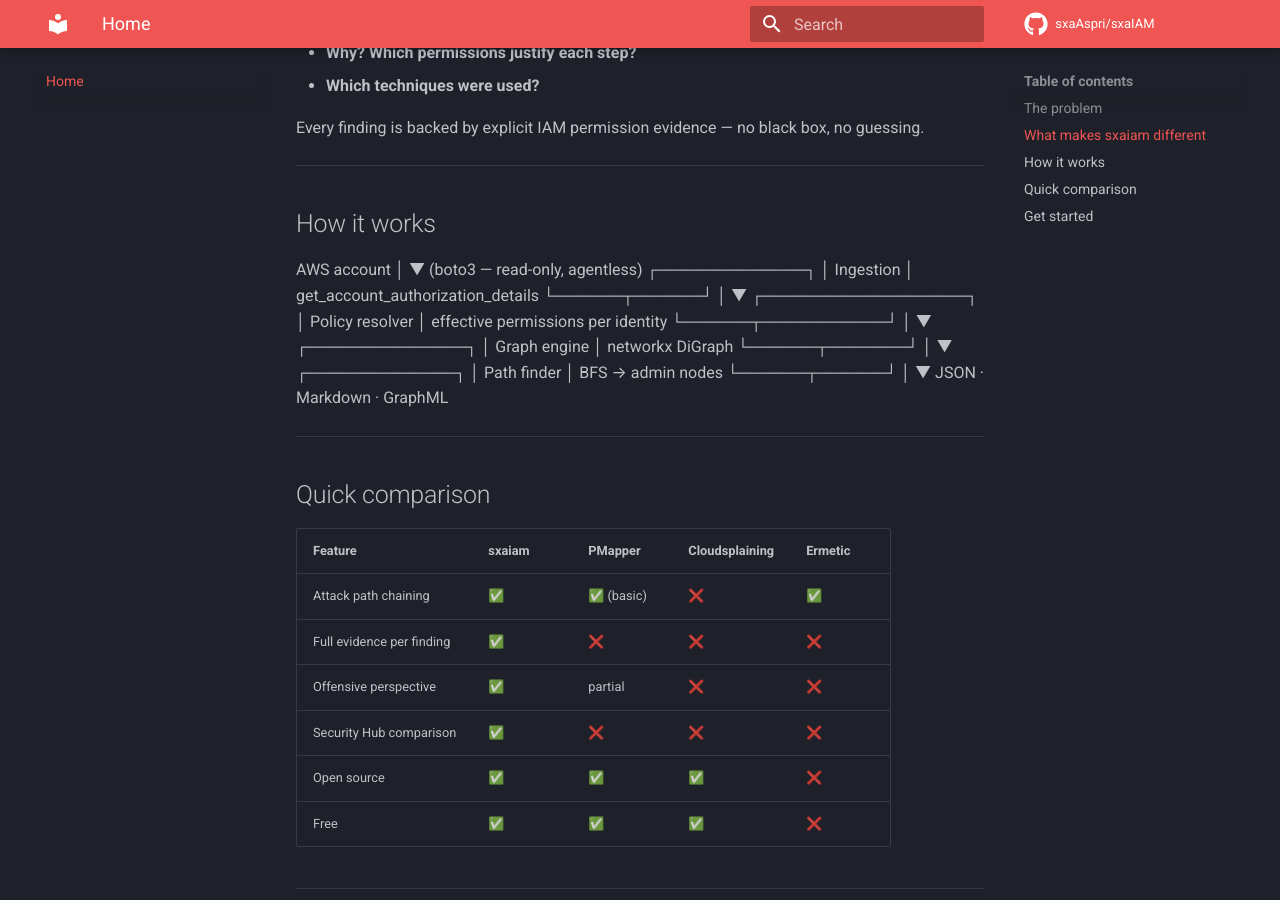
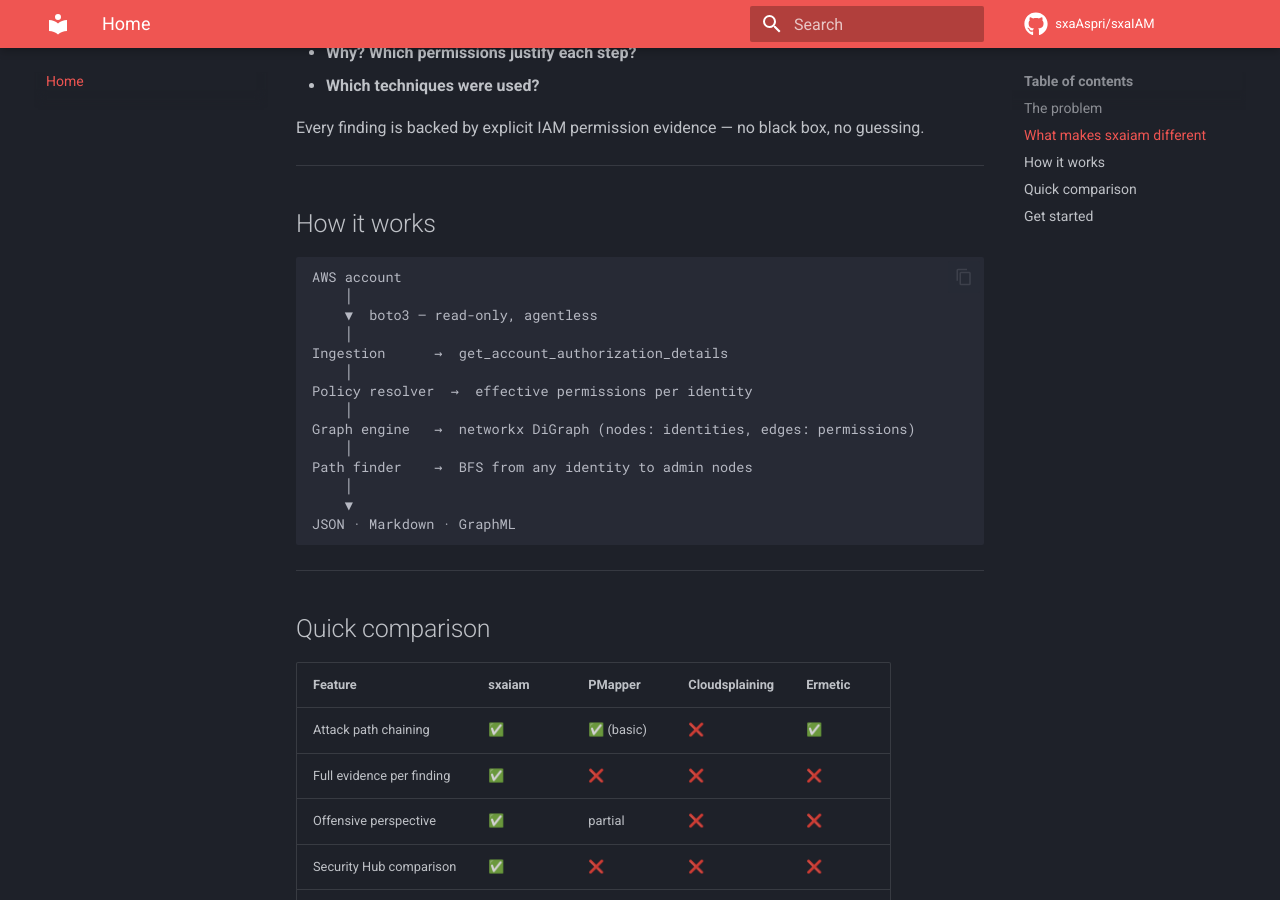
Before and after one commit to sxaAspri/sxaIAM, an MkDocs documentation site: the page built from docs/index.md, in a window 1280 px wide and 900 px high, scrolled down 742 px. Built offline with MkDocs 1.6.1 and Material for MkDocs 9.7.7, drawn with Linux system fonts in a browser that asks for light colours; comment, search, counter and statistics services are not loaded.

Commit message:
docs: fix architecture diagram rendering in index

````diff
--- a/docs/index.md
+++ b/docs/index.md
@@ -29,30 +29,22 @@
 
 ## How it works
 
+```
 AWS account
-│
-▼  (boto3 — read-only, agentless)
-┌─────────────┐
-│   Ingestion  │  get_account_authorization_details
-└──────┬──────┘
-│
-▼
-┌──────────────────┐
-│  Policy resolver  │  effective permissions per identity
-└──────┬───────────┘
-│
-▼
-┌──────────────┐
-│ Graph engine  │  networkx DiGraph
-└──────┬───────┘
-│
-▼
-┌─────────────┐
-│  Path finder │  BFS → admin nodes
-└──────┬──────┘
-│
-▼
+    │
+    ▼  boto3 — read-only, agentless
+    │
+Ingestion      →  get_account_authorization_details
+    │
+Policy resolver  →  effective permissions per identity
+    │
+Graph engine   →  networkx DiGraph (nodes: identities, edges: permissions)
+    │
+Path finder    →  BFS from any identity to admin nodes
+    │
+    ▼
 JSON · Markdown · GraphML
+```
 
 ---
 
````
